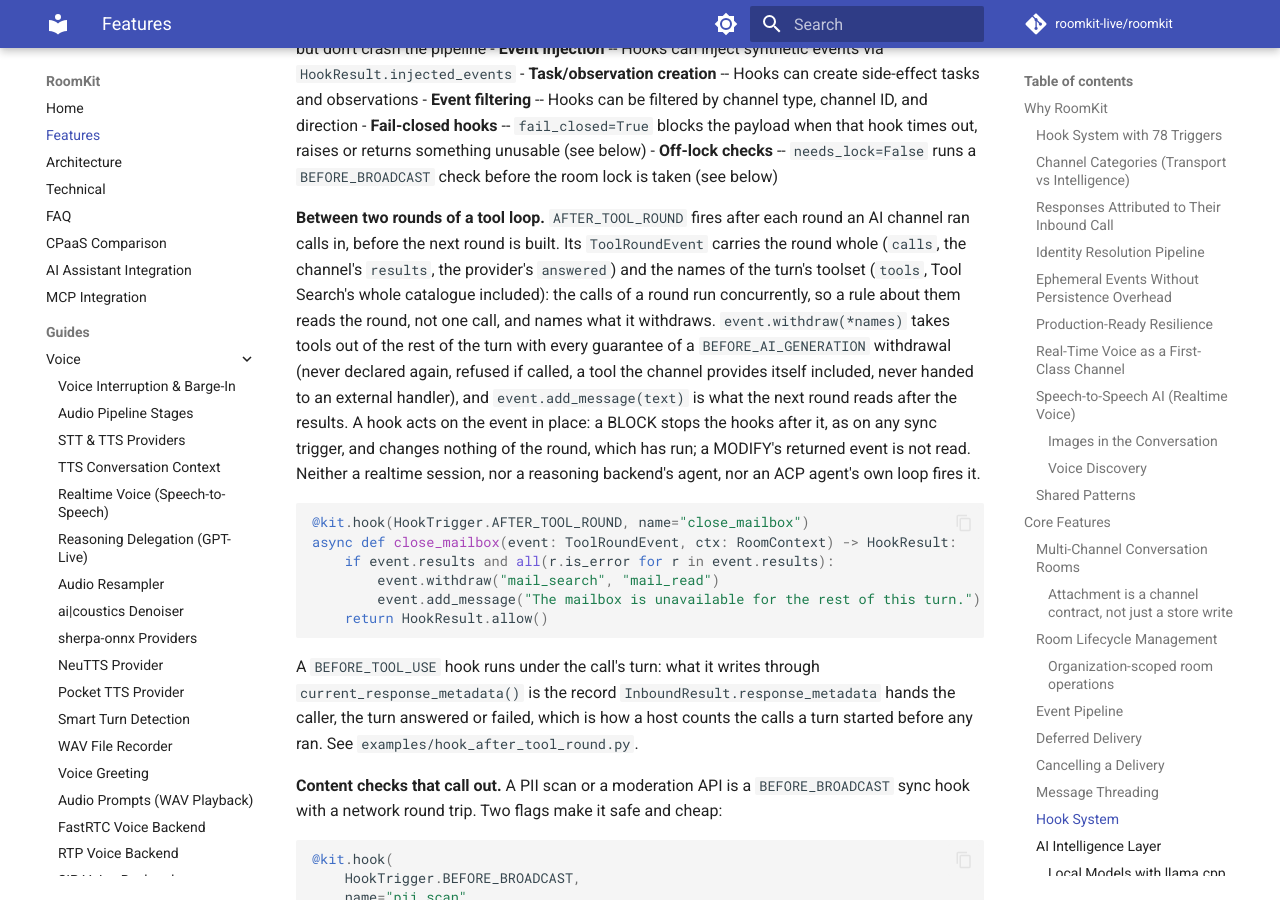
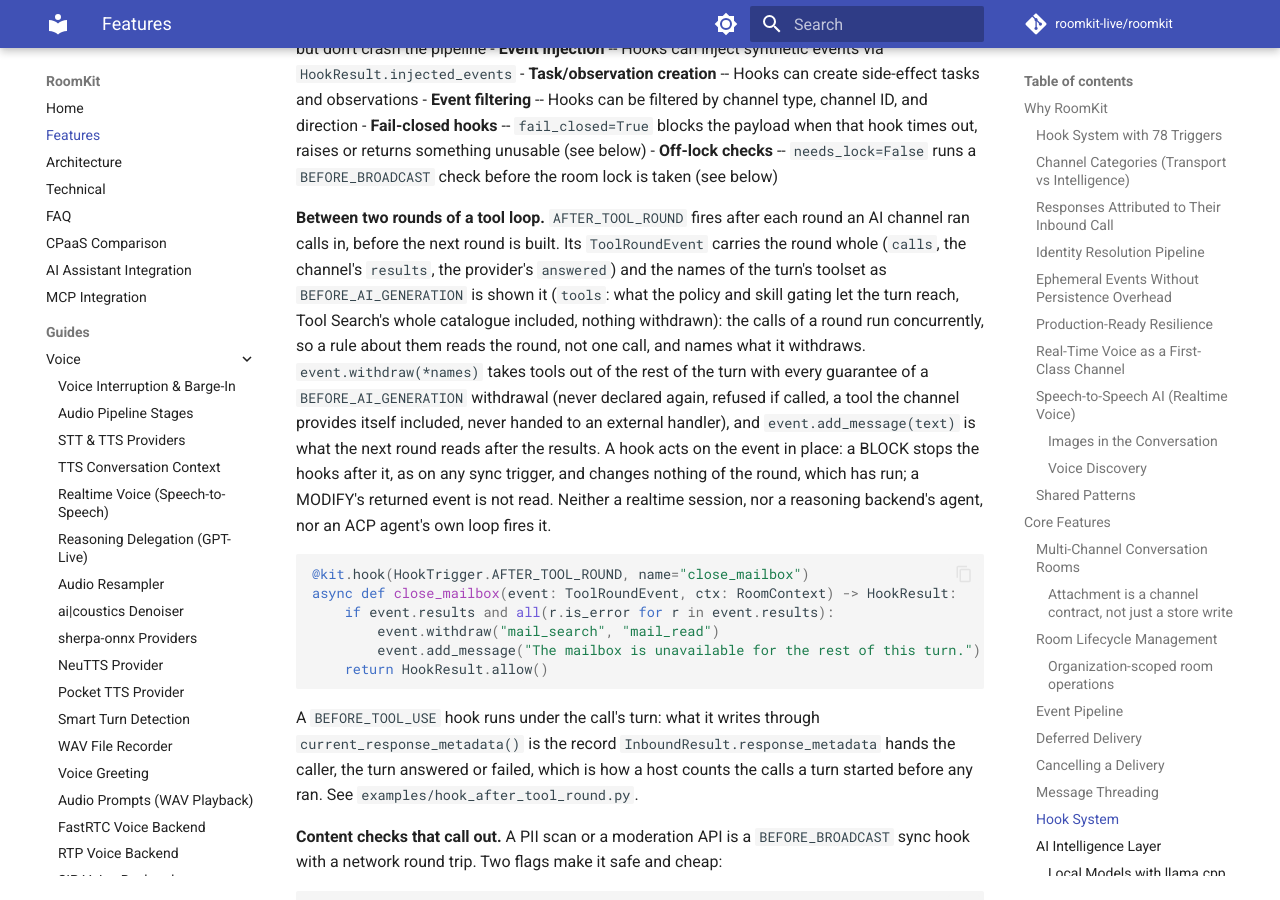
Before and after one commit to roomkit-live/roomkit-docs, an MkDocs documentation site: the page built from docs/features.md, in a window 1280 px wide and 900 px high, scrolled down 13761 px. Built offline with MkDocs 1.6.1 and Material for MkDocs 9.7.7, drawn with Linux system fonts in a browser that asks for light colours; comment, search, counter and statistics services are not loaded.

Commit message:
docs(tools): call_tool exempt, native tools kept, AFTER_TOOL_ROUND's toolset, the allowed names and an activation named after tools (RMK-430)

```diff
--- a/docs/features.md
+++ b/docs/features.md
@@ -474,8 +474,10 @@ Hook features:
 **Between two rounds of a tool loop.** `AFTER_TOOL_ROUND` fires after each
 round an AI channel ran calls in, before the next round is built. Its
 `ToolRoundEvent` carries the round whole (`calls`, the channel's `results`,
-the provider's `answered`) and the names of the turn's toolset (`tools`, Tool
-Search's whole catalogue included): the calls of a round run concurrently, so
+the provider's `answered`) and the names of the turn's toolset as
+`BEFORE_AI_GENERATION` is shown it (`tools`: what the policy and skill gating
+let the turn reach, Tool Search's whole catalogue included, nothing
+withdrawn): the calls of a round run concurrently, so
 a rule about them reads the round, not one call, and names what it withdraws.
 `event.withdraw(*names)` takes tools out of the rest of the turn with every
 guarantee of a `BEFORE_AI_GENERATION` withdrawal (never declared again, refused
```
Also changed, not shown: docs/guides/agent-skills.md (+2 -0 lines), docs/guides/tool-calling.md (+5 -4 lines).
